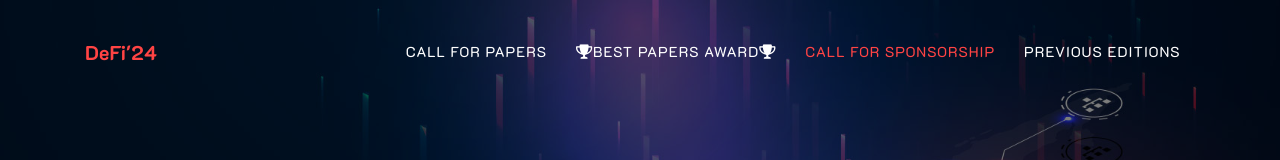
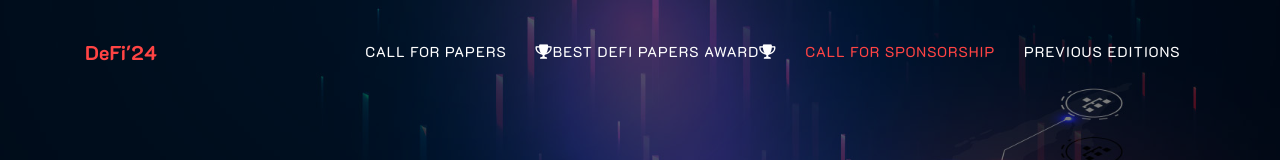
Before and after one commit to Decentralized-Intelligence/defi-workshop, a plain HTML site: page index.html in a window 1280 px wide. Shown: the top 160 px of the page. Drawn offline with nearby package versions, Linux system fonts and the light colour scheme.

Commit message:
minor updates

```diff
--- a/index.html
+++ b/index.html
@@ -56,7 +56,7 @@
                 </li>
                 <li class="nav-item">
                     <a class="nav-link js-scroll-trigger" href="#best-papers">
-                        <i class="fas fa-trophy"></i>Best Papers Award<i class="fas fa-trophy"></i>
+                        <i class="fas fa-trophy"></i>Best DeFi Papers Award<i class="fas fa-trophy"></i>
                     </a>
                 </li>
                 <li class="nav-item">
@@ -332,13 +332,13 @@
     <div class="container">
         <div class="row">
             <div class="col-lg-12 text-center">
-                <h2 class="section-heading text-uppercase">DeFi Academic Best Papers Award 2023</h2>
+                <h2 class="section-heading text-uppercase"><i class="fas fa-trophy"></i>Best DeFi Papers Award 2023<i class="fas fa-trophy"></i></h2>
             </div>
         </div>
         <div class="row">
             <div class="col-lg-12">
                 <h3 class="section-subheading">About the Award</h3>
-                <p>The DeFi Academic Best Papers Award 2023 is presented to authors whose work represents outstanding and groundbreaking research in all essential aspects of DeFi. The award will be bestowed upon four distinguished papers focused on the following perspectives:</p>
+                <p>Best DeFi Papers Award 2023 is presented to authors whose work represents outstanding and groundbreaking research in all essential aspects of DeFi. The award will be bestowed upon four distinguished papers focused on the following perspectives:</p>
                 <ul>
                     <li><b>Track A:</b> Best Theoretical Research Paper (x2)</li>
                     <li><b>Track B:</b> Best Practical Research Paper (x2)</li>
```
